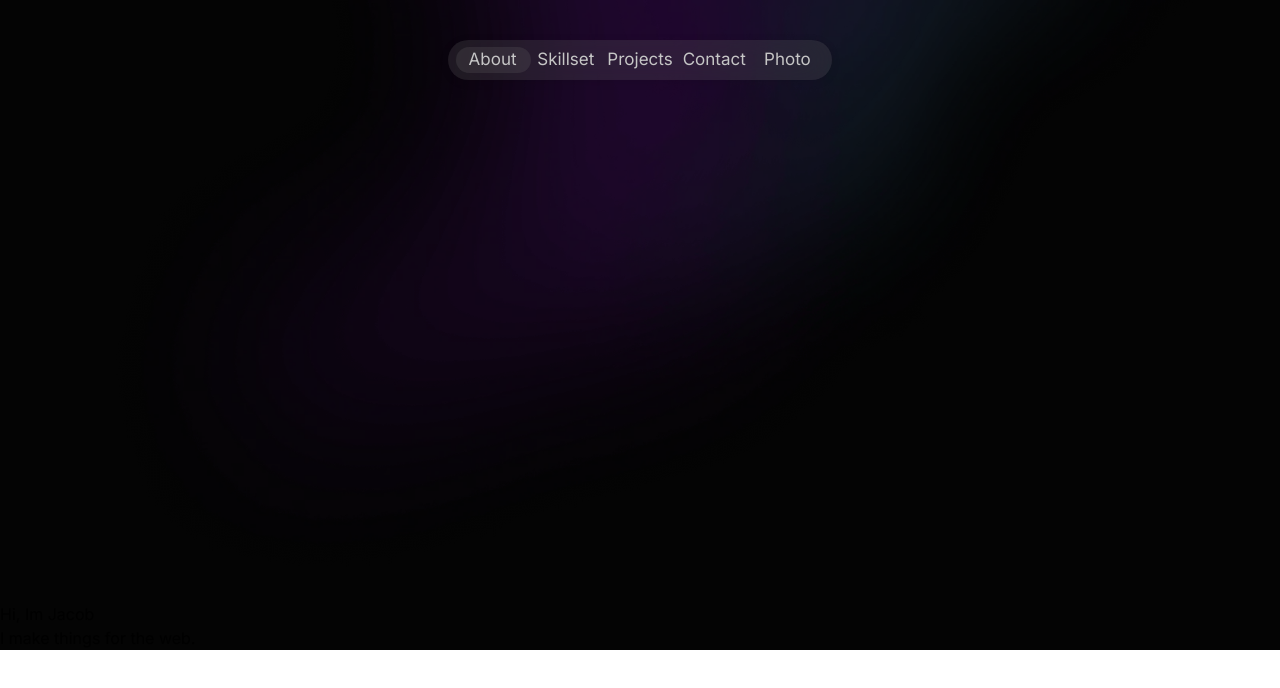
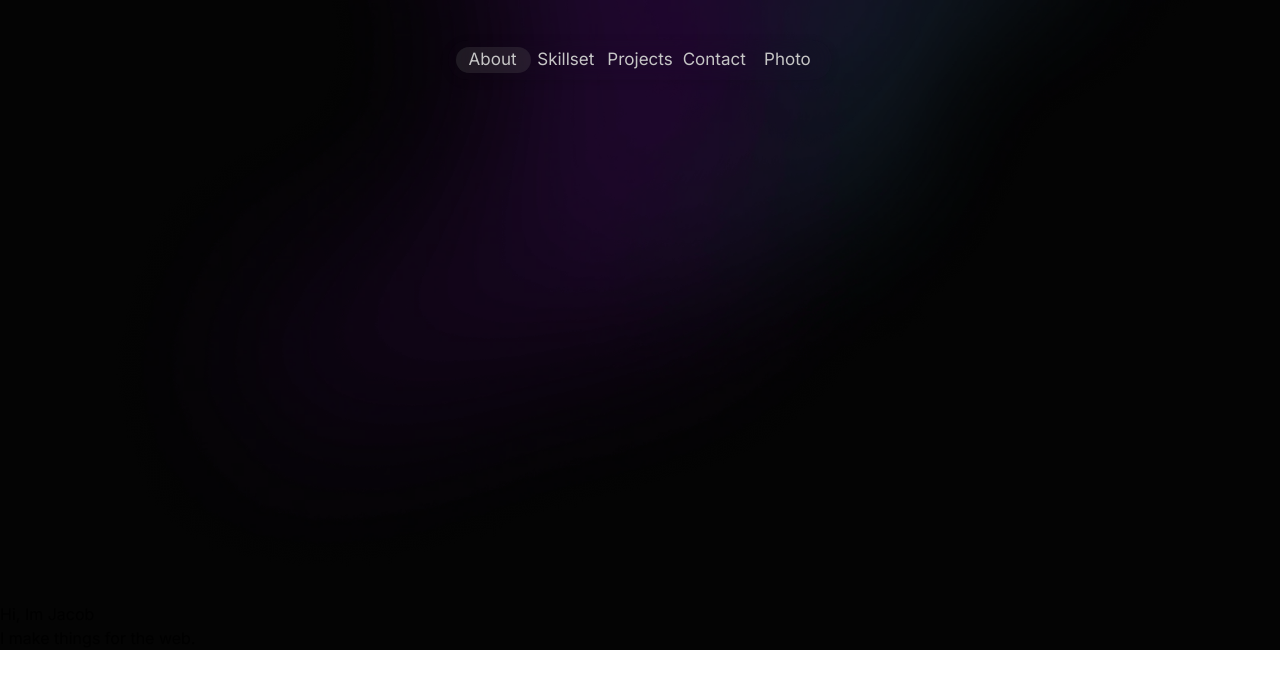
Before and after one commit to Jacobbidmead/v-3, a Next.js app: page / in a window 1280 px wide. Shown: the top 688 px of the page. Built offline with nearby package versions, Linux system fonts and the light colour scheme.

Commit message:
refactor: passed props to styled component

```diff
--- a/app/components/hero/Hero.tsx
+++ b/app/components/hero/Hero.tsx
@@ -10,7 +10,7 @@ interface HeroProps {
 const Hero: React.FC<HeroProps> = ({ backgroundColor }) => {
   return (
     <>
-      <div style={{ backgroundColor: backgroundColor }}>
+      <main style={{ backgroundColor: backgroundColor }}>
         <div className='main-page-container'>
           <img src='images/gradient.webp' alt='' className='hero-img' />
           <div className='hi-container'>
@@ -25,7 +25,7 @@ const Hero: React.FC<HeroProps> = ({ backgroundColor }) => {
             viewport={{ once: true, amount: 0.1 }}
             className='contents-container'></motion.div>
         </div>
-      </div>
+      </main>
     </>
   );
 };
--- a/app/components/nav/Nav.styles.ts
+++ b/app/components/nav/Nav.styles.ts
@@ -1,5 +1,10 @@
 import styled from "styled-components";
 import { motion } from "framer-motion";
+
+interface FloatingNavProps {
+  backgroundColor: string;
+  border: string;
+}
 
 export const FloatingNavContainer = styled.div`
   display: flex;
@@ -11,13 +16,13 @@ export const FloatingNavContainer = styled.div`
   align-items: center;
 `;
 
-export const FloatingNav = styled.div<{ navBorder: string }>`
+export const FloatingNav = styled.div<FloatingNavProps>`
   display: flex;
   flex-direction: row;
   color: white;
   justify-content: space-between;
   padding: 9px 8px;
-  background-color: rgba(114, 114, 114, 0.2);
+  background-color: ${(props) => props.backgroundColor};
   backdrop-filter: blur(20px);
   box-shadow: 0 2px 10px #0000001a;
   align-items: center;
@@ -25,16 +30,15 @@ export const FloatingNav = styled.div<{ navBorder: string }>`
   transition: all 0.4s ease;
   width: 30%;
   height: 40px;
-  border: ${(props) => props.navBorder};
+  border: ${(props) => props.border};
   position: relative;
-  z-index: 1; /* Ensure FloatingNav itself is on top */
 `;
 
 export const FnLinks = styled.div`
   cursor: pointer;
   transition: all 0.2s ease;
   font-size: 17px;
-  z-index: 2; /* Ensure this is higher than BackgroundBlock */
+  z-index: 2;
   margin: 0 5px;
   border-radius: 30px;
   color: rgb(198, 198, 198);
@@ -50,7 +54,7 @@ export const FnLinks = styled.div`
 
 export const BackgroundBlock = styled(motion.div)`
   position: absolute;
-  z-index: 1; /* Ensure this is lower than FnLinks */
+  z-index: 1;
   width: 19.5%;
   height: 64%;
   background-color: rgba(114, 114, 114, 0.2);
--- a/app/components/nav/Nav.tsx
+++ b/app/components/nav/Nav.tsx
@@ -44,7 +44,7 @@ const Nav: React.FC<NavProps> = ({ scrollToSection }) => {
 
   return (
     <FloatingNavContainer>
-      <FloatingNav navBorder={navBorder}>
+      <FloatingNav backgroundColor={navOpacity} border={navBorder}>
         {buttons.map((label, index) => (
           <FnLinks key={label} onClick={() => handleButtonClick(index, label)}>
             {label}
--- a/next.config.mjs
+++ b/next.config.mjs
@@ -1,4 +1,8 @@
 /** @type {import('next').NextConfig} */
-const nextConfig = {};
+const nextConfig = {
+  compiler: {
+    styledComponents: true,
+  },
+};
 
 export default nextConfig;
```
Also changed, not shown: app/lib/registry.tsx (added).
